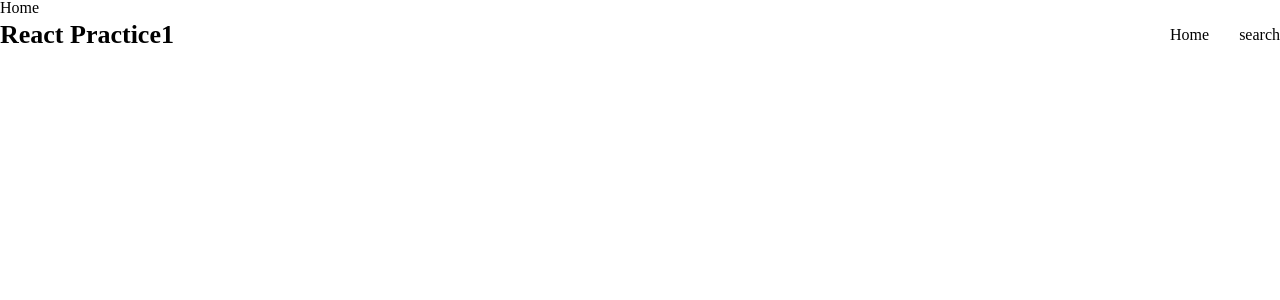
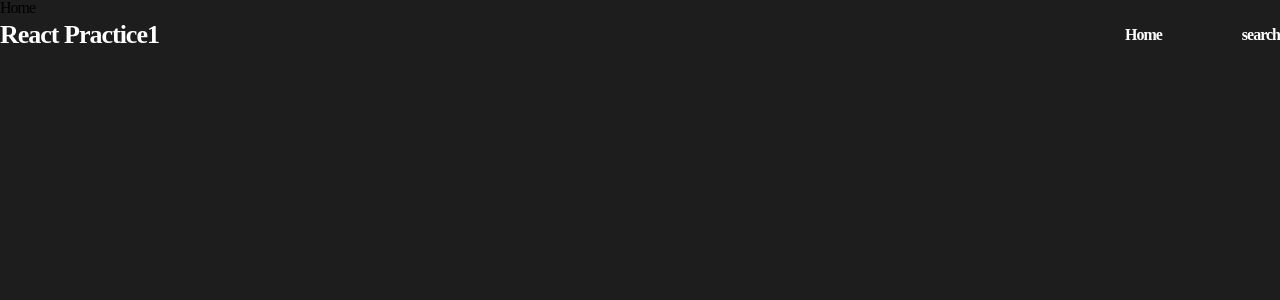
Before and after one commit to aren0416/react-practice-1, a React (Create React App) app: page / in a window 1280 px wide. Shown: the top 300 px of the page. Built offline with nearby package versions, Linux system fonts and the light colour scheme; no server answers.

Commit message:
header style 2

```diff
--- a/src/components/Header.js
+++ b/src/components/Header.js
@@ -23,7 +23,8 @@ const MenuWrap = styled.ul`
 `;
 
 const Menu = styled.li`
-  margin-left: 30px;
+  margin-left: 80px;
+  font-weight: 600;
 `;
 
 export const Header = () => {
--- a/src/components/styles/GlobalStyled.js
+++ b/src/components/styles/GlobalStyled.js
@@ -1,9 +1,21 @@
 import { createGlobalStyle } from "styled-components";
 import reset from "styled-reset";
+
+export const mainFont = {
+  fontColor: "#fff",
+};
+
+export const mainBgColor = {
+  bg: "#1d1d1d",
+};
 
 export const GlobalStyles = createGlobalStyle`
     ${reset}
 
     *{ box-sizing: border-box}
-    a{ text-decoration: none; color: black;}
+    a{ text-decoration: none; color: ${mainFont.fontColor};}
+    body {
+        background-color: ${mainBgColor.bg};
+        letter-spacing: -1px;
+    }
 `;
```
